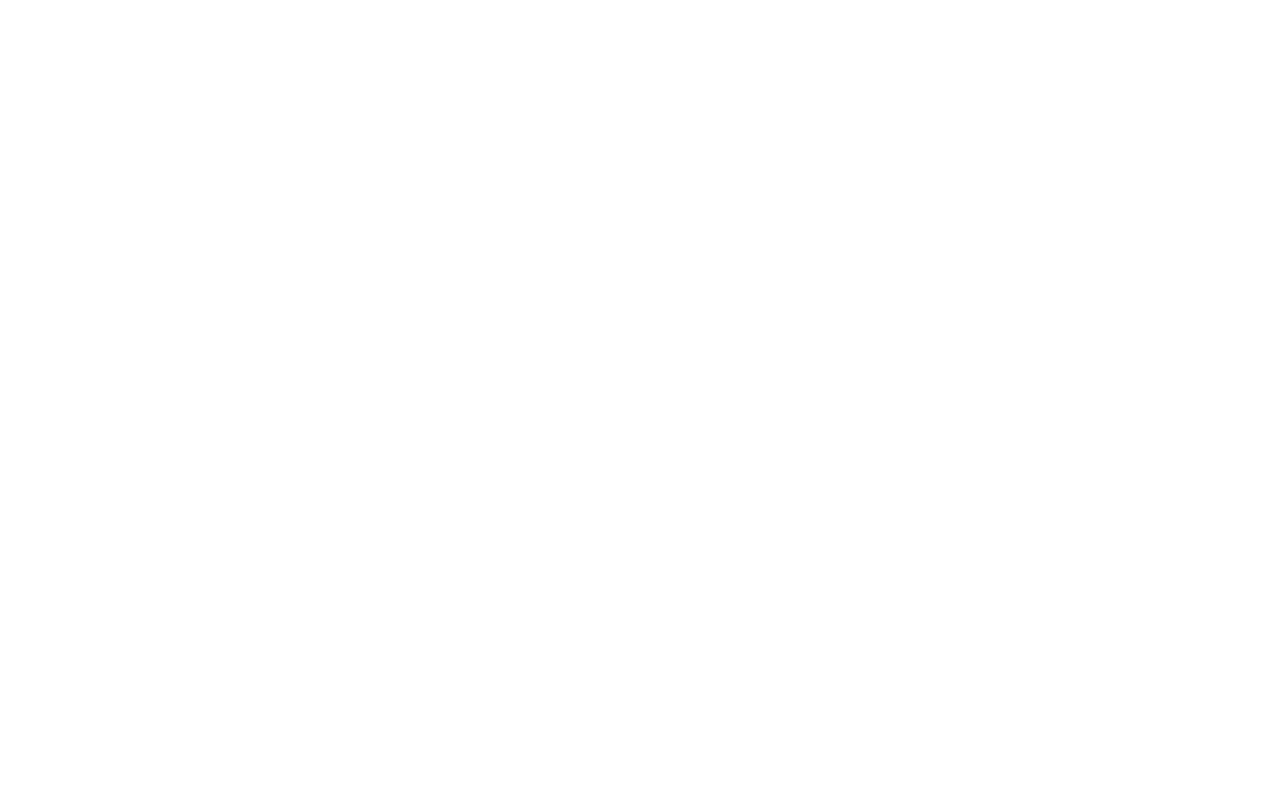
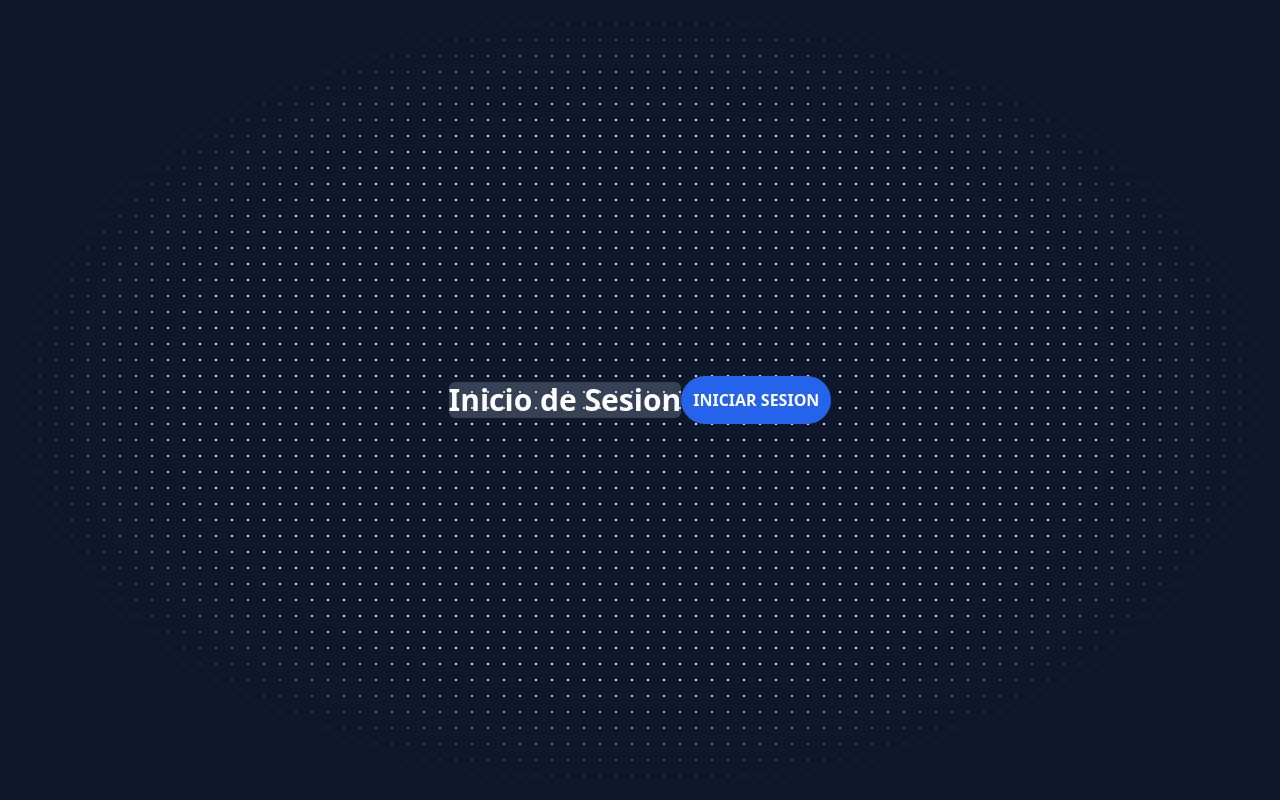
Before and after one commit to Alessandro1809/erp-celularesfila, a React (Vite) app: page /login in a window 1280 px wide. Before the commit this address had no page. Built offline with nearby package versions, Linux system fonts and the light colour scheme; what @midudev/tailwind-animations would draw is missing.

Commit message:
agregando ruta de login

```diff
--- a/src/App.tsx
+++ b/src/App.tsx
@@ -13,6 +13,7 @@
           {/* rutas publicas */}
             <Route path='/' element={<AuthLayout/>}>
               <Route index element={<Register/>}/>
+              <Route path='login' element={<Login/>}/>
             </Route>
 
 
```
